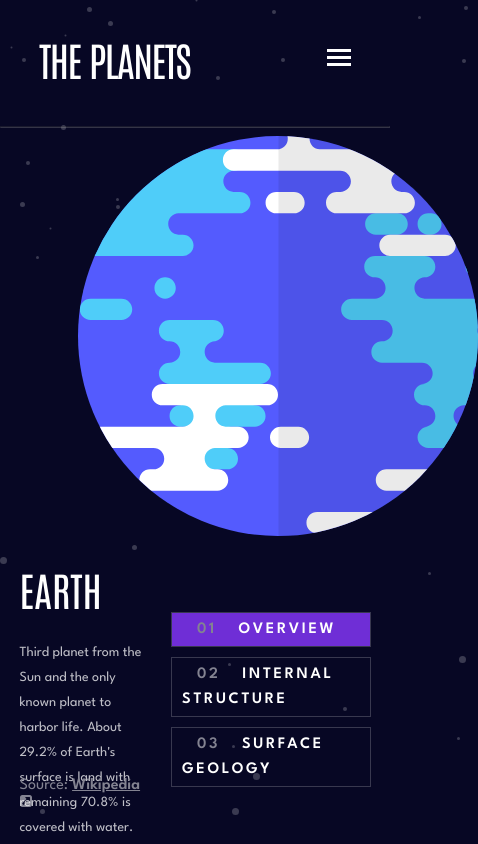
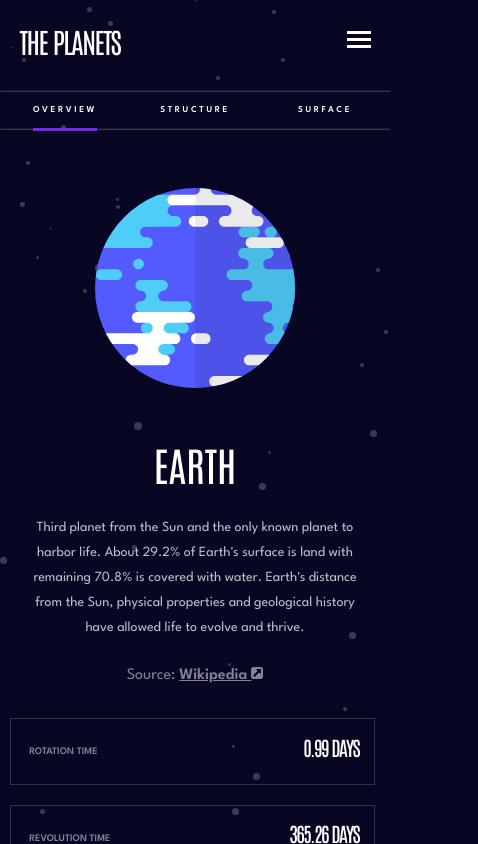
Before and after one commit to Luktoria/Planet-fact-site-Vue-edition, a Vue app: page /planets/Earth in a window 390 px wide. Shown: the top 844 px of the page, 478 px wide, since content can reach past the window. Built offline with nearby package versions, Linux system fonts and the light colour scheme.

Commit message:
Adjusted mobile-view

```diff
--- a/src/components/PlanetDetails.vue
+++ b/src/components/PlanetDetails.vue
@@ -1,11 +1,21 @@
 <template>
+
+<div class="mobile-button-container">
+            <button :class="[showOverview ? this.$route.params.name + '-mobile-active' : '']" @click="activateOverview"> OVERVIEW</button>
+            <button :class="[showInternal ? this.$route.params.name + '-mobile-active' : '']" @click="activateInternal"> STRUCTURE</button>
+            <button :class="[showGeology ? this.$route.params.name + '-mobile-active' : '']" @click="activateGeology">SURFACE</button>
+        </div>
+
+        <hr class="mobile-hr">
+
+
     <div class="planet-container">
+
         <div class="image-container-for-overview" v-if="showOverview">
             <div>
             <img :src="'/src/' + Data[this.currentIndex].images.planet" alt="image of planet" class="planet-img">
             </div>
         </div>
-
         <div class="image-container-for-internal" v-if="showInternal">
             <img :src="'/src/' + Data[this.currentIndex].images.internal" alt="image of planet" class="planet-img">
         </div>
@@ -42,11 +52,14 @@
             </div>
         </div>
 
-            <div>
+
+            <div class="web-button-container">
             <button :class="[showOverview ? this.$route.params.name + '-active' : '']" @click="activateOverview"> <span>01 </span> OVERVIEW</button>
             <button :class="[showInternal ? this.$route.params.name + '-active' : '']" @click="activateInternal"> <span>02 </span> INTERNAL STRUCTURE</button>
             <button :class="[showGeology ? this.$route.params.name + '-active' : '']" @click="activateGeology"> <span>03 </span>SURFACE GEOLOGY</button>
         </div>
+
+
         </div>
     </div>
 
@@ -149,6 +162,14 @@ export default {
     justify-content: center;
     align-items: center;
     height: 700px;
+}
+
+.mobile-button-container{
+    display: none;
+}
+
+.mobile-hr{
+    display: none;
 }
 
 .info-container{
@@ -307,6 +328,7 @@ button span{
     background-color: #2D68F0;
 }
 
+/* Css media queries start */
 
 @media screen and (max-width: 1225px) {
 
@@ -341,7 +363,6 @@ button span{
 .info-container h1{
     font-size: 40px;
 }
-}
 
 .image-container-for-geology, .image-container-for-overview, .image-container-for-internal {
     height: 430px;
@@ -349,6 +370,7 @@ button span{
 
 .below-img{
     margin-top: 0;
+
 }
 
 .top-img img{
@@ -357,7 +379,164 @@ button span{
 }
 
 .card-item h2{
-    font-size: 24px;;
+    font-size: 24px;
+}
 }
 
+@media screen and (max-width: 650px) {
+
+    .info-container p{
+        height: auto;
+    }
+    .planet-img{
+        max-height: 300px;
+        width: auto;
+    }
+
+    .image-container-for-geology, .image-container-for-overview, .image-container-for-internal {
+    height: 350px;
+}
+
+}
+
+@media screen and (max-width: 495px){
+    .web-button-container{
+        display: none;
+    }
+
+    .mobile-button-container{
+        display: block;
+        display: grid;
+        grid-template-columns: repeat(3, 1fr);
+        font-size: 9px;
+        width: 100%;
+        text-align: center;
+    }
+
+    .mobile-hr{
+    display: block;
+}
+    .mobile-button-container button{
+        text-align: center;
+        background: none;
+	color: inherit;
+	border: none;
+	padding: 0;
+	cursor: pointer;
+	outline: inherit;
+    line-height: 0;
+    }
+    .planet-container{
+    height: auto;
+}
+    .info-container{
+        display: block;
+        text-align: center;
+    }
+
+    .title-and-facts{
+        width: 100%;
+    }
+
+    .Saturn-mobile-active,
+    .Mercury-mobile-active,
+    .Venus-mobile-active,
+    .Earth-mobile-active,
+    .Mercury-mobile-active,
+    .Mars-mobile-active,
+    .Jupiter-mobile-active,
+    .Uranus-mobile-active,
+    .Neptune-mobile-active  {
+    text-decoration: underline;
+    text-decoration-thickness: 3px;
+    text-underline-offset: 16px;
+
+}
+
+
+.Saturn-mobile-active{
+    text-decoration-color: #CD5120;
+}
+
+.Mercury-mobile-active{
+    text-decoration-color: #419EBB;
+}
+
+.Venus-mobile-active{
+    text-decoration-color:#EDA249;
+}
+
+.Earth-mobile-active{
+    text-decoration-color: #6f2ed6;
+}
+
+.Mars-mobile-active{
+    text-decoration-color: #D14C32;
+}
+
+.Jupiter-mobile-active{
+    text-decoration-color: #D83A34;
+}
+
+.Uranus-mobile-active{
+    text-decoration-color: #1EC1A2;
+}
+
+.Neptune-mobile-active{
+    text-decoration-color: #2D68F0;
+}
+
+.image-container-for-geology,
+.image-container-for-internal,
+.image-container-for-overview{
+    height: 250px;
+    width: 100%;
+    padding-top: 50px;
+}
+
+
+.planet-img{
+    max-height: 200px;
+    width: auto;
+}
+
+.top-img{
+    bottom: 50px;
+}
+.top-img img{
+    max-height: 70px;
+    width: auto;
+}
+
+.planet-facts-cards{
+    width: 100%;
+    flex-direction: column;
+}
+
+.card-item{
+    width: 90%;
+}
+
+.card-item h2,
+.card-item h4{
+    display: inline-block;
+    padding: 3%;
+}
+
+.card-item h2{
+    float: right;
+    font-size: 20px;
+    font-weight: 500;
+}
+
+.card-item h4{
+    font-size: 10px;
+    font-weight: 700;
+}
+
+}
+
+
+
+
 </style>
--- a/src/components/TheNavbar.vue
+++ b/src/components/TheNavbar.vue
@@ -195,4 +195,23 @@ nav{
 
 }
 
+@media screen and (max-width: 450px){
+
+    nav{
+        width: 90%;
+    }
+
+    h2{
+        font-size: 28px;
+    }
+
+
+    .list-mobile ul{
+        font-size: 15px;
+        width: 90%;
+        margin: 5px auto;
+        line-height: 15px;
+    }
+}
+
 </style>
```
